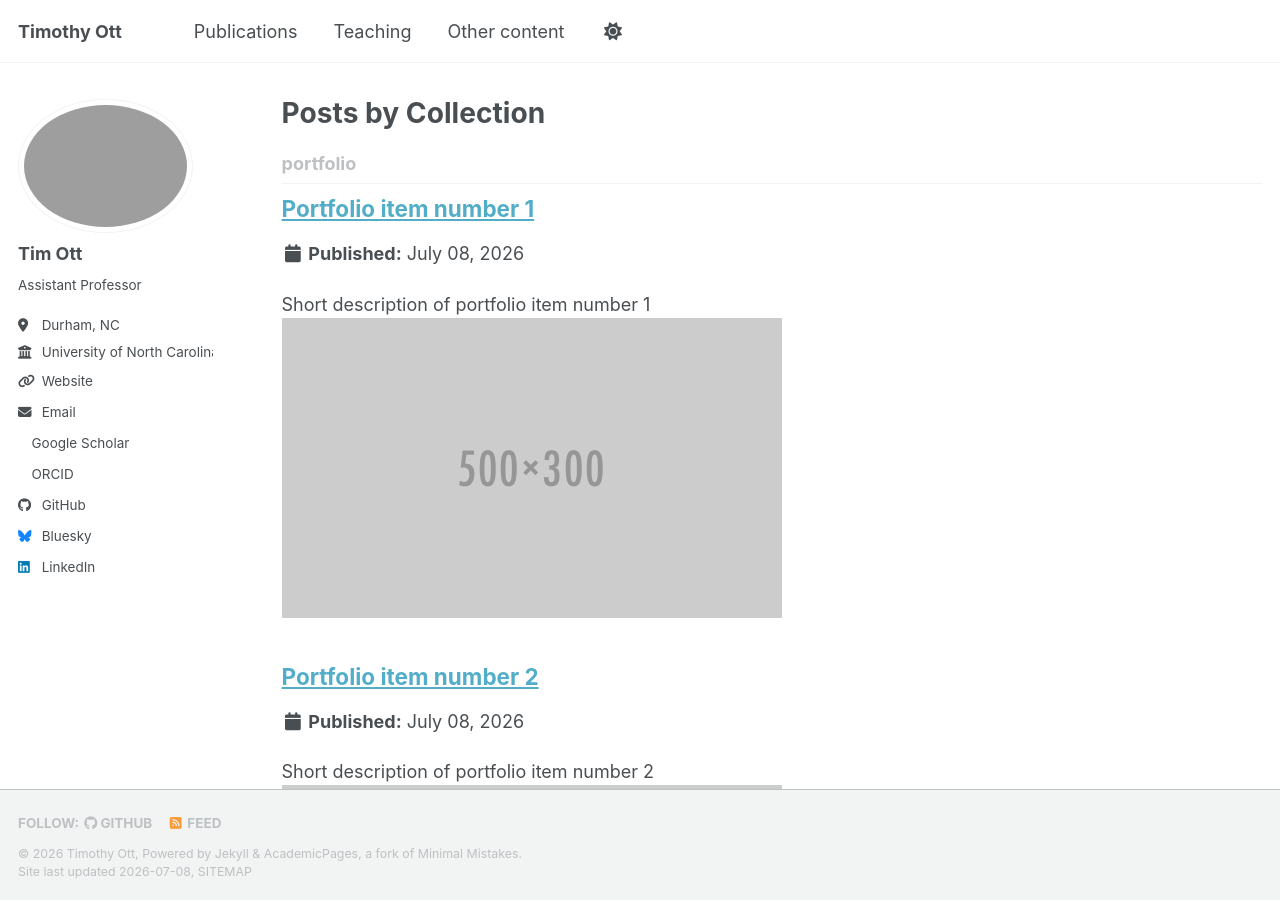
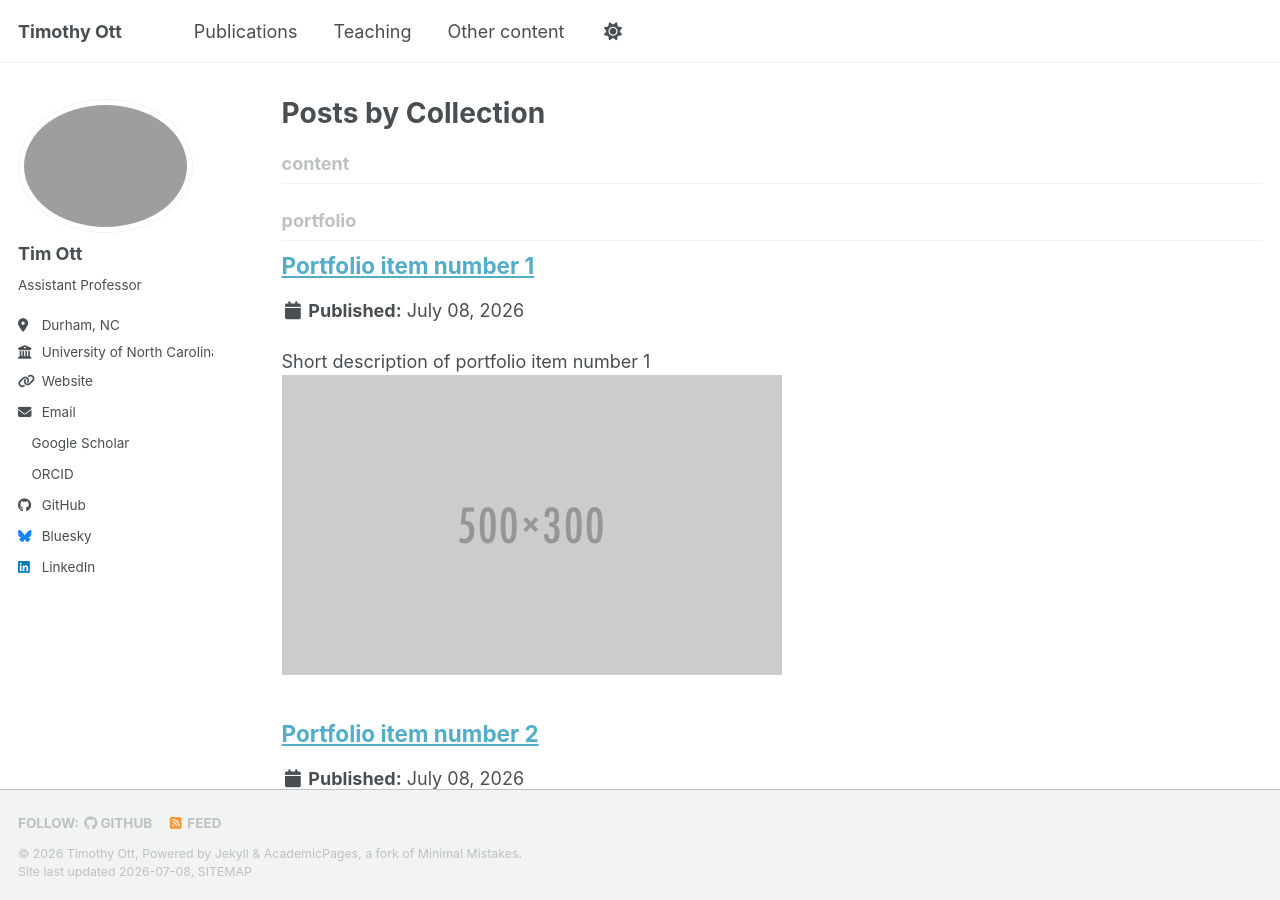
Before and after one commit to timothyott/timothyott.github.io, a Jekyll site: the page built from _pages/collection-archive.html, in a window 1280 px wide and 900 px high. Built offline with Jekyll 4.4.1, drawn with Linux system fonts in a browser that asks for light colours; a style sheet for code colours, icons or effects is not loaded.

Commit message:
Update _config.yml

```diff
--- a/_config.yml
+++ b/_config.yml
@@ -233,6 +233,9 @@ collections:
   talks:
     output: true
     permalink: /:collection/:path/
+  content:
+    output: true
+    permalink: /:collection/:path/
 
 
 # These settings control how pages and collections are included in the site
@@ -288,6 +291,14 @@ defaults:
       type: talks
     values:
       layout: talk
+      author_profile: true
+      share: true
+   # _content
+  - scope:
+      path: ""
+      type: content
+    values:
+      layout: single
       author_profile: true
       share: true
 
```
